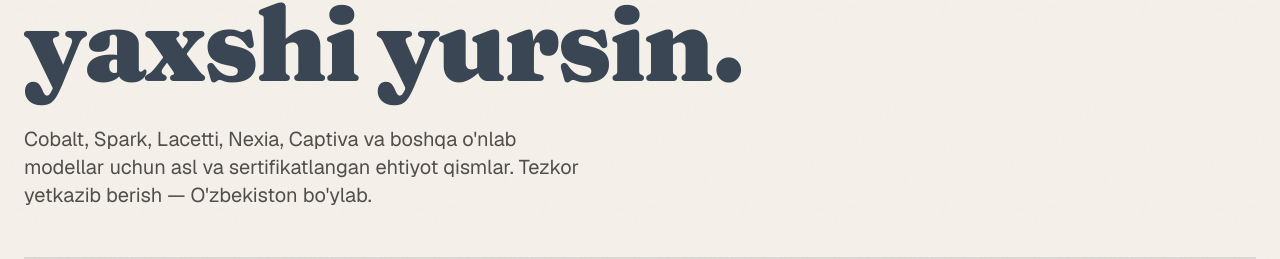
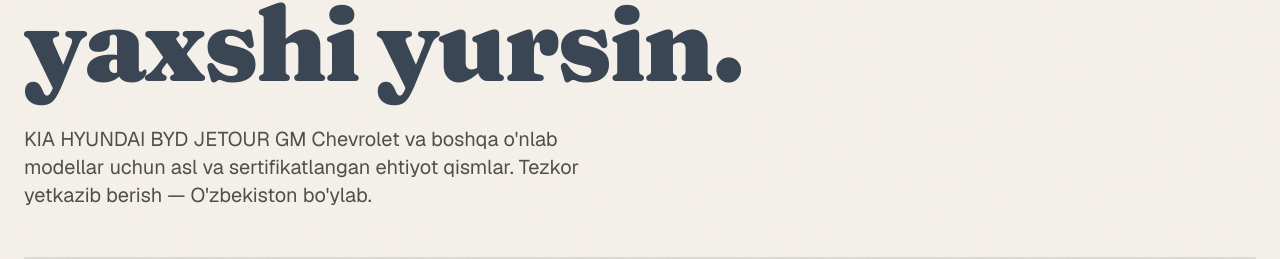
Before and after one commit to turdiyevuchqunjon/Afto-sity, a Next.js app: page / in a window 1280 px wide. Shown: the part 416-675 px from the top of the page. Built offline with nearby package versions, Linux system fonts and the light colour scheme.

Commit message:
Update page.tsx

```diff
--- a/src/app/page.tsx
+++ b/src/app/page.tsx
@@ -55,7 +55,8 @@
                 className="rise mt-8 max-w-xl text-lg leading-relaxed text-ink/70 md:text-xl"
                 style={{ animationDelay: "0.25s" }}
               >
-                Cobalt, Spark, Lacetti, Nexia, Captiva va boshqa o'nlab
+                KIA HYUNDAI BYD JETOUR GM Chevrolet
+                va boshqa o'nlab
                 modellar uchun asl va sertifikatlangan ehtiyot qismlar.
                 Tezkor yetkazib berish — O'zbekiston bo'ylab.
               </p>
```
